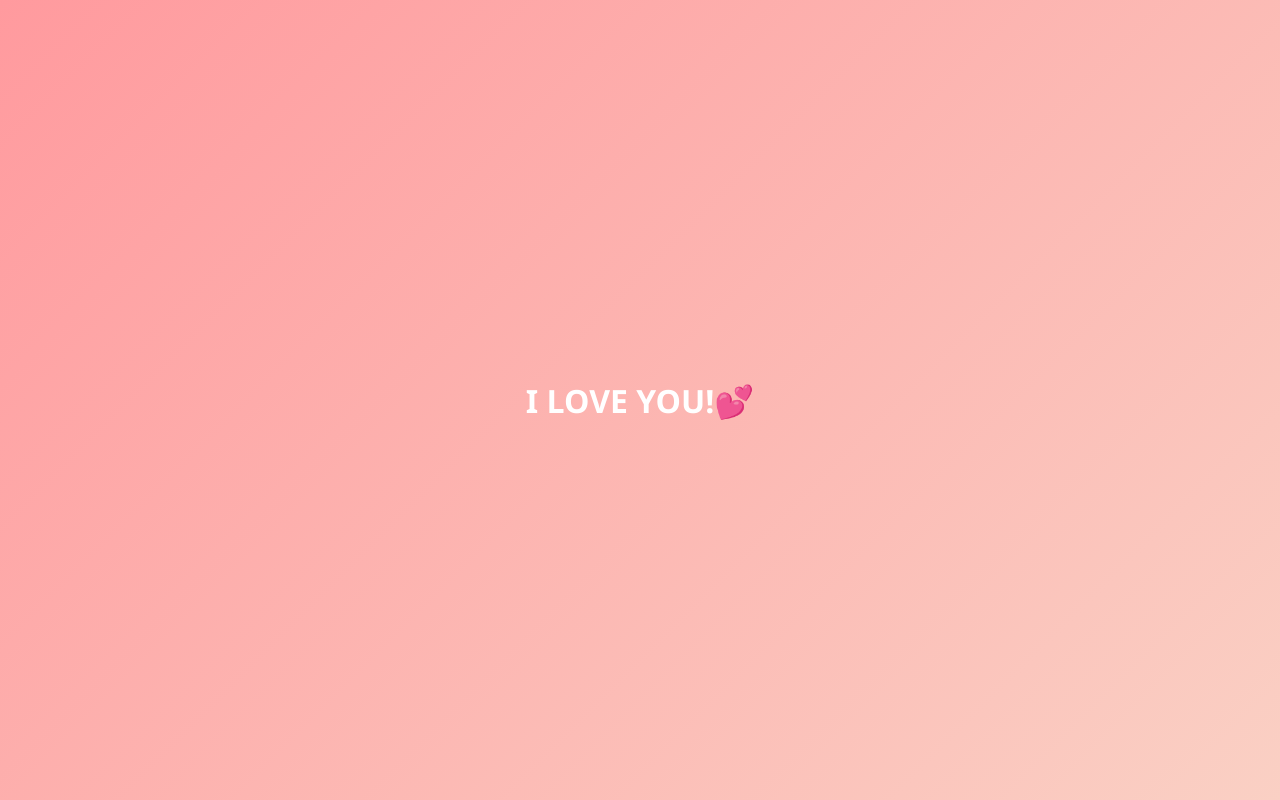
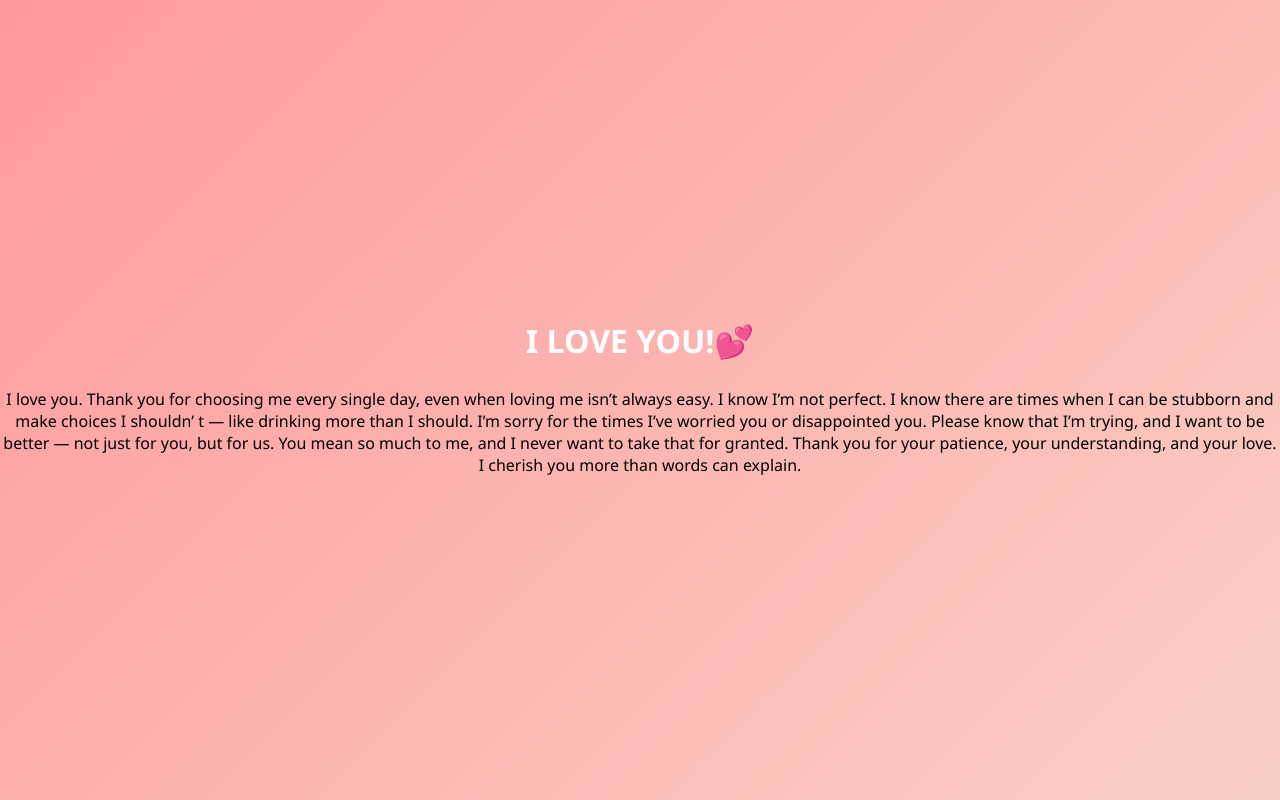
Before and after one commit to arcietecarl6-byte/iloverain, a plain HTML site: page yes.html in a window 1280 px wide. Drawn offline with Linux system fonts and the light colour scheme.

Commit message:
yes.html
Added a heartfelt message to the body of the HTML.

```diff
--- a/yes.html
+++ b/yes.html
@@ -10,6 +10,16 @@
 
 
         <h1>I LOVE YOU!💕</h1>
+    <p>I love you.
+Thank you for choosing me every single day, even when loving me isn’t always easy.
+
+I know I’m not perfect. I know there are times when I can be stubborn and make choices I shouldn’       t — like drinking more than I should. I’m sorry for the times I’ve worried you or disappointed you.
+
+Please know that I’m trying, and I want to be better — not just for you, but for us.
+You mean so much to me, and I never want to take that for granted.
+
+Thank you for your patience, your understanding, and your love.
+I cherish you more than words can explain.</p>
 
 
 
@@ -27,4 +37,5 @@
 
 
 </body>
+
 </html>
```
